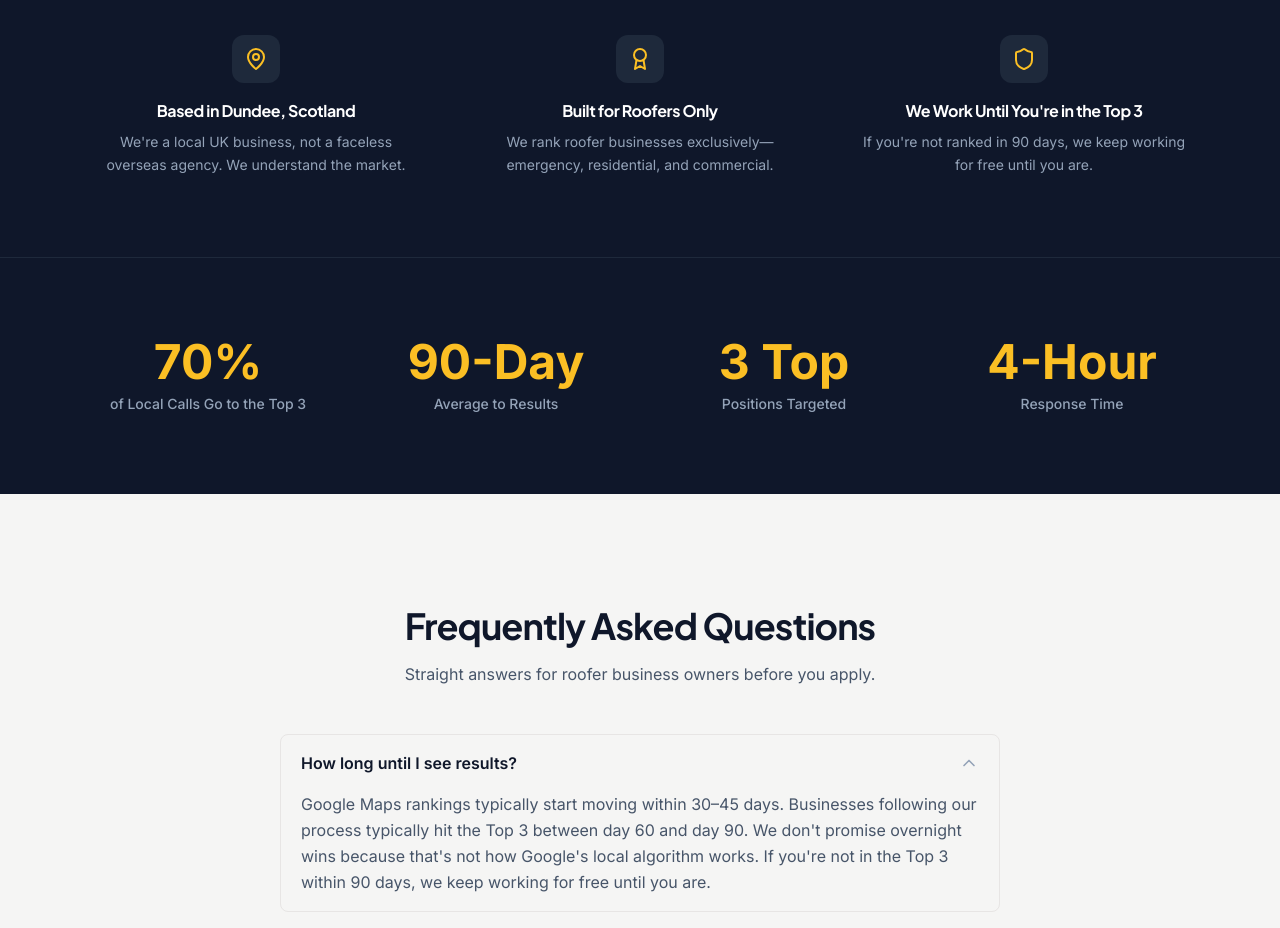
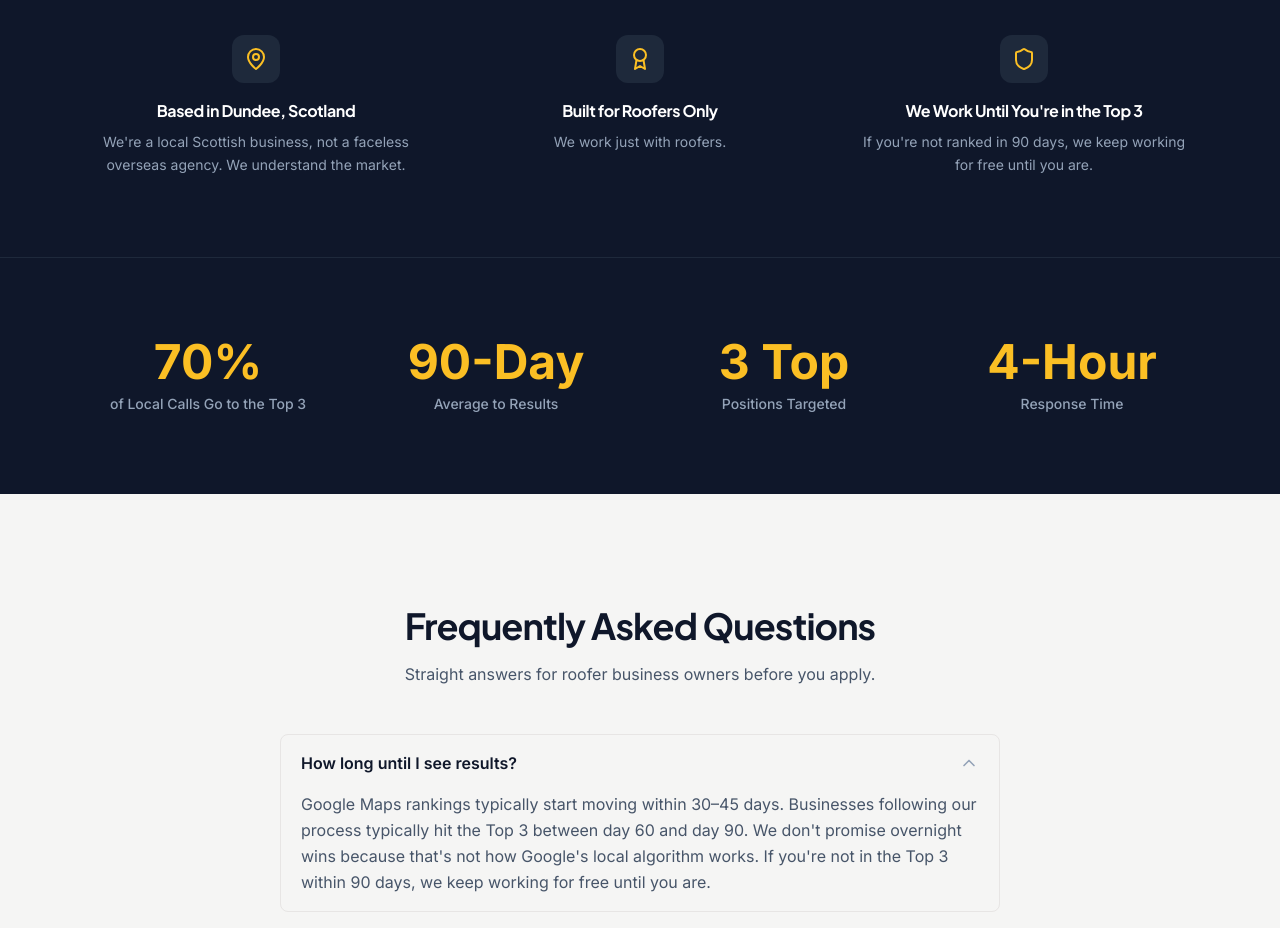
Before and after one commit to lucag07/my-website, a React (Vite) app: page / in a window 1280 px wide. Shown: the part 4560-5488 px from the top of the page. Built offline with nearby package versions, Linux system fonts and the light colour scheme; no server answers.

Commit message:
more changezx

```diff
--- a/src/components/TrustSignalsStrip.tsx
+++ b/src/components/TrustSignalsStrip.tsx
@@ -6,13 +6,12 @@ const pillars = [
   {
     icon: MapPin,
     title: "Based in Dundee, Scotland",
-    description: "We're a local UK business, not a faceless overseas agency. We understand the market.",
+    description: "We're a local Scottish business, not a faceless overseas agency. We understand the market.",
   },
   {
     icon: Award,
     title: "Built for Roofers Only",
-    description:
-      "We rank roofer businesses exclusively—emergency, residential, and commercial.",
+    description: "We work just with roofers.",
   },
   {
     icon: Shield,
```
